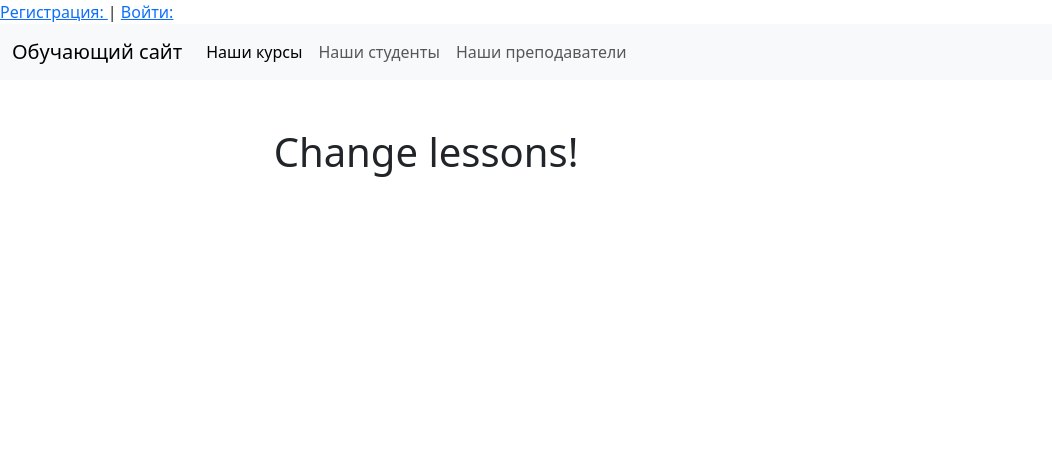
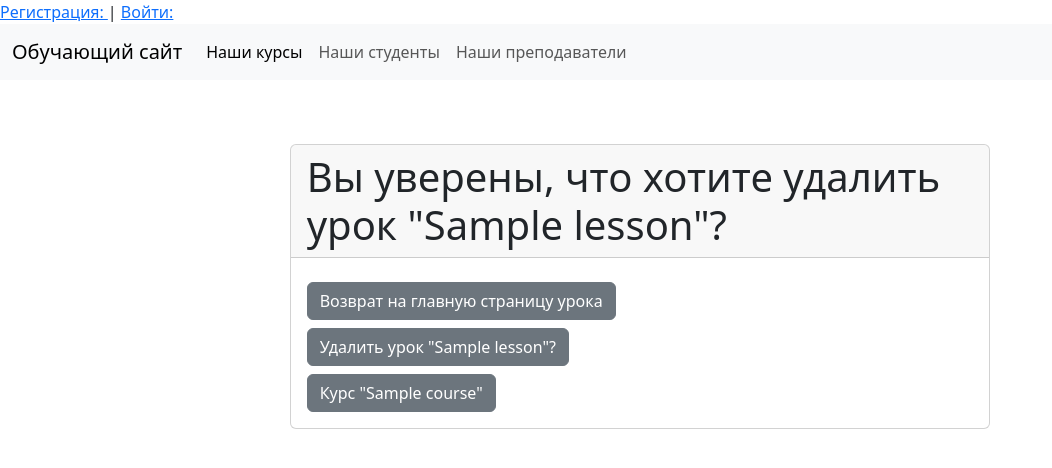
Before and after one commit to x350/educasion_django, a Django app: page /lesson/1/delete/ in a window 1280 px wide. Shown: the top 468 px of the page, without its empty margins (0-1052 px from the left). Run offline with Django 5.2, Linux system fonts and the light colour scheme; tables that the repository leaves empty hold one stand-in row (values such as "Sample post"); parts of the project's set-up code (start-up, migrations or seed data) failed here and were passed over; some libraries are stand-ins or nearby versions.

Commit message:
make delete lessons

```diff
--- a/mysite/education/templates/education/course_update.html
+++ b/mysite/education/templates/education/course_update.html
@@ -34,7 +34,5 @@
     <button type="submit">Редактирование курса</button>
   </form>
 </div>
-<script src="https://cdnjs.cloudflare.com/ajax/libs/jquery/3.5.1/jquery.min.js"></script>
-{{ form.media.js }}
 <a href="{% url 'education:courses_list' %}">Вернуться к списку курсов</a>
 {% endblock %}
--- a/mysite/education/templates/education/lesson_delete.html
+++ b/mysite/education/templates/education/lesson_delete.html
@@ -1,26 +1,28 @@
 {% extends 'base.html' %}
 <!--{% load static %}-->
 
-{% block title %} Confirm delete {{ lesson.title }}{% endblock %}
+{% block title %} Confirm delete {{ object.title }}{% endblock %}
 
 {% block sidebar %}
 {% endblock %}
 
 {% block body %}
 
-    <h1>Вы уверены, что хотите удалить урок {{ lesson.name }}?</h1>
-    <br>
+<div class="card m-3">
+  <h1 class="card-header">Вы уверены, что хотите удалить урок "{{ object.title }}"?</h1>
 
-<a href="{% url 'education:lesson_detail' pk=object.pk %}">Возврат на главную страницу урока</a><br>
+  <div class="card-body">
+  <a href="{% url 'education:lesson_detail' pk=object.pk %}" class="btn btn-secondary mt-2">Возврат на главную страницу урока</a>
 
     <div>
       <form method="post">
         {% csrf_token %}
         {{ form.as_p}}
-    <button type="submit">Удалить урок</button>
+        <button type="submit" class="btn btn-secondary mt-2">Удалить урок "{{ object.title }}"?</button>
       </form>
     </div>
-<a href="{% url 'education:course_detail' pk=lesson.course.pk %}">Страница курса</a>
+
+    <a href="{% url 'education:course_detail' pk=object.course.pk %}" class="btn btn-secondary mt-2">Курс "{{ object.course }}"</a>
 
 
 {% endblock %}
--- a/mysite/education/urls.py
+++ b/mysite/education/urls.py
@@ -3,7 +3,7 @@ from django.urls import path, include, re_path
 from django.views.generic import TemplateView
 from .views import register, user_login, user_logout, index, CoursesListView, CourseDetailView, LessonDetailView, \
     StudentsListView, StudentDetailView, TeachersListView, TeacherDetailView, CourseCreateView, CourseUpdateView, \
-    CourseDeleteView, LessonListView, LessonUpdateView
+    CourseDeleteView, LessonListView, LessonUpdateView, LessonDeleteView
 
 app_name = 'education'
 
@@ -28,7 +28,7 @@ urlpatterns = [
     path("lessons/", LessonListView.as_view(), name="lessons_list"),
     path("lesson/<int:pk>/", LessonDetailView.as_view(), name="lesson_detail"),
     path("lesson/<int:pk>/update/", LessonUpdateView.as_view(), name="lesson_update"),
-    path("lesson/<int:pk>/delete/", LessonUpdateView.as_view(), name="lesson_delete"),
+    path("lesson/<int:pk>/delete/", LessonDeleteView.as_view(), name="lesson_delete"),
 
     re_path(r'^_nested_admin/', include('nested_admin.urls')),
 
--- a/mysite/education/views.py
+++ b/mysite/education/views.py
@@ -336,9 +336,10 @@ class LessonUpdateView(UpdateView):
 class LessonDeleteView(DeleteView):
     model = Lesson
     template_name = 'education/lesson_delete.html'
-    fields = '__all__'
-    success_url = reverse_lazy('education:course_list')
-    context_object_name = 'lesson'
+    # fields = '__all__'
+    def get_success_url(self):
+        return reverse_lazy('education:course_detail', kwargs={'pk': self.object.course.pk})
+    # context_object_name = 'lesson'
 
 
     # def form_valid(self, form):
```
Also changed, not shown: mysite/education/templates/education/course_confirm_delete.html (+7 -5 lines). Lines whose indentation alone changed are shown as unchanged.
